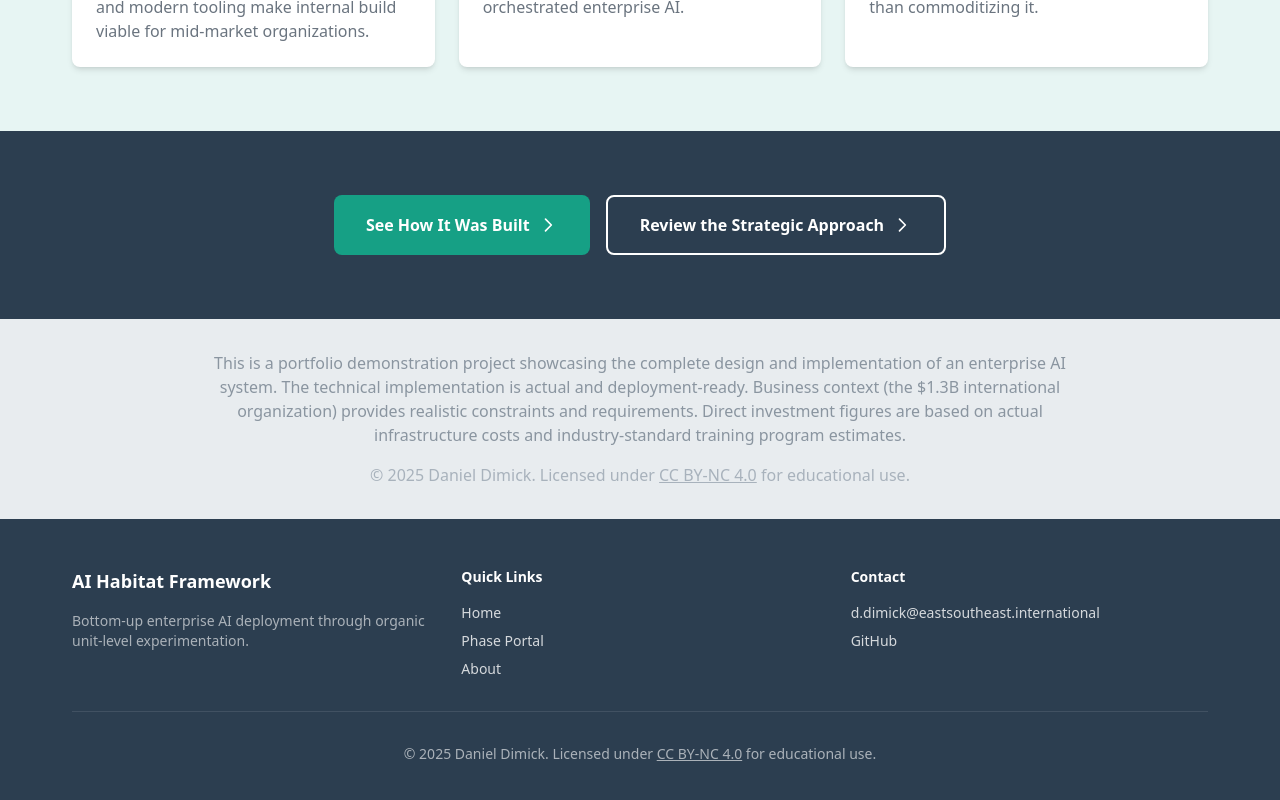
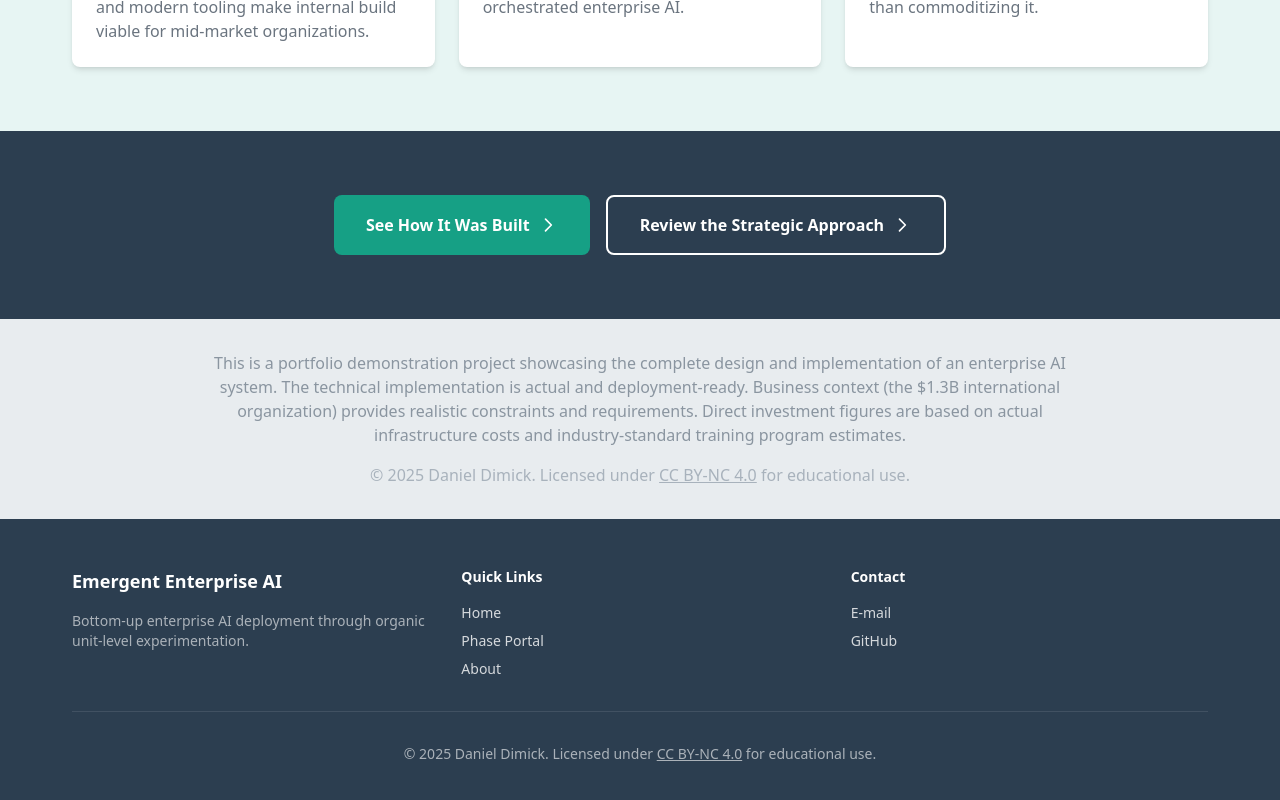
Before and after one commit to deepdmk/enterprise-ai-case-study, a Next.js app in the folder website/: page /enterprise-ai-case-study/results in a window 1280 px wide. Shown: the part 4264-5064 px from the top of the page. Built offline with nearby package versions, Linux system fonts and the light colour scheme.

Commit message:
Update footer: rename to Emergent Enterprise AI, fix links
- Display email as 'E-mail' hyperlink instead of full address
- Fix GitHub link to point to deepdmk/enterprise-ai-case-study
- Rename 'AI Habitat Framework' to 'Emergent Enterprise AI'

```diff
--- a/website/components/layout/Footer.tsx
+++ b/website/components/layout/Footer.tsx
@@ -8,7 +8,7 @@ export function Footer() {
       <Container>
         <div className="grid grid-cols-1 md:grid-cols-3 gap-8">
           <div>
-            <h3 className="text-lg font-bold text-white mb-4">AI Habitat Framework</h3>
+            <h3 className="text-lg font-bold text-white mb-4">Emergent Enterprise AI</h3>
             <p className="text-sm text-white/60">
               Bottom-up enterprise AI deployment through organic unit-level experimentation.
             </p>
@@ -43,12 +43,12 @@ export function Footer() {
                   href={`mailto:${SITE_CONFIG.email}`}
                   className="hover:text-teal focus:outline-none focus:text-teal focus:underline transition-colors rounded"
                 >
-                  {SITE_CONFIG.email}
+                  E-mail
                 </a>
               </li>
               <li>
                 <a
-                  href="https://github.com/anthropics"
+                  href="https://github.com/deepdmk/enterprise-ai-case-study"
                   target="_blank"
                   rel="noopener noreferrer"
                   className="hover:text-teal focus:outline-none focus:text-teal focus:underline transition-colors rounded"
```
